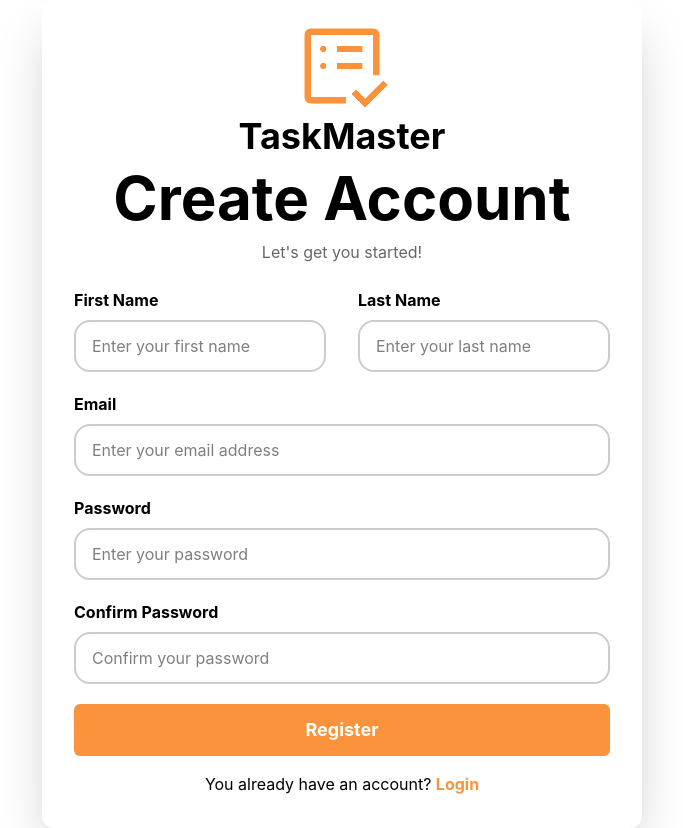
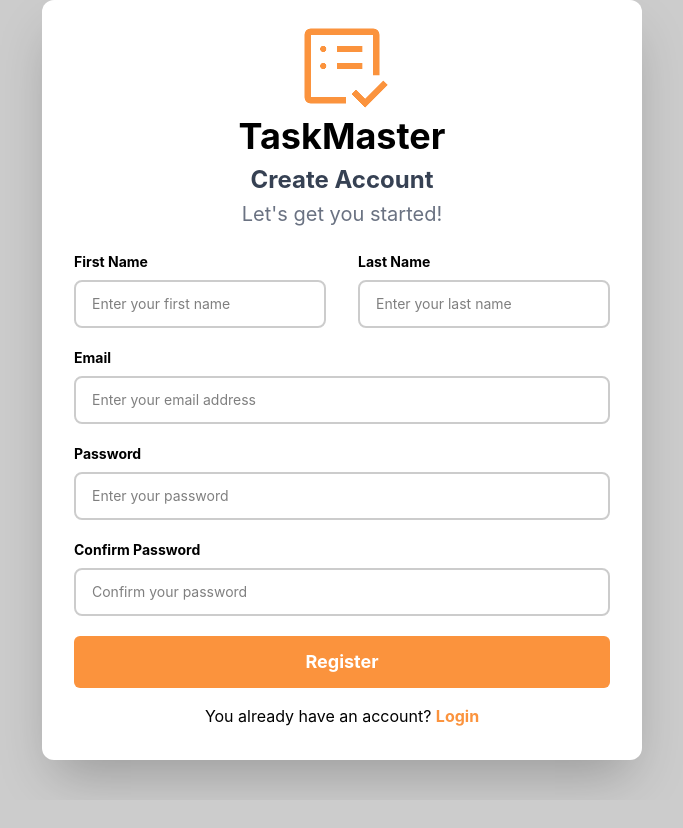
Before and after one commit to Life4Death04/ToDo-Frontend-3v, a React (Vite) app: page /accounts/register in a window 1280 px wide. Shown: the whole page, without its empty margins (298-981 px from the left). After the commit the page ends 800 px from the top, so only its background shows below. Built offline with nearby package versions, Linux system fonts and the light colour scheme.

Commit message:
feat: Optimistic Updates for Login/Register

```diff
--- a/src/components/Auth/LoginForm.tsx
+++ b/src/components/Auth/LoginForm.tsx
@@ -38,12 +38,22 @@ type LoginFormProps = {
     error: Error | null
 }
 
+type ErrorTypes = {
+    email: string;
+    password: string;
+}
+
+const errorMessages: ErrorTypes = {
+    email: 'Email not registered',
+    password: 'Invalid password or email',
+}
+
 // -------------------- Main Login Component --------------------
-export default function LoginForm({onSubmit, onChange, values, isPending, isError, error}: LoginFormProps) {
+export default function LoginForm({onSubmit, onChange, values, isPending, error}: LoginFormProps) {
     return(
-        <main className="h-screen flex items-center justify-center">
-            <section className="mx-auto text-center w-max-auth shadow-2xl rounded-xl p-8">
-                <Header {...headerText}></Header>
+        <main className="h-screen flex items-center justify-center border-2 bg-white">
+            <section className="mx-auto text-center w-max-auth h-fit shadow-2xl rounded-xl p-8">
+                <Header {...headerText} />
                 <form onSubmit={onSubmit} className="flex flex-col content-around mt-6 mb-4">
                         <Input
                             type="email"
@@ -52,8 +62,9 @@ export default function LoginForm({onSubmit, onChange, values, isPending, isErro
                             value={values.email}
                             required={true}
                             placeholder="Enter your email address"
-                            onChange={onChange}>
-                        </Input>
+                            onChange={onChange}
+                            error={(error?.message === errorMessages.email) ? error : undefined}
+                        />
                         <Input
                             type="password"
                             name="password"
@@ -61,8 +72,9 @@ export default function LoginForm({onSubmit, onChange, values, isPending, isErro
                             value={values.password}
                             required={true}
                             placeholder="Enter your password"
-                            onChange={onChange}>
-                        </Input>
+                            onChange={onChange}
+                            error={(error?.message === errorMessages.password) ? error : undefined}
+                        />
                         <div className="flex justify-between mb-4">
                             <div className="">
                                 <input type="checkbox" className="mr-2 size-3.5"/>
@@ -76,10 +88,9 @@ export default function LoginForm({onSubmit, onChange, values, isPending, isErro
                                 </button>
                             </Link>
                         </div>
-                        <SubmitBtn {...submitBtnContent} isPending={isPending}></SubmitBtn>
-                        {isError && <p>{error?.message}</p>}
+                        <SubmitBtn {...submitBtnContent} isPending={isPending} />
                 </form>
-                <Footer {...footerContent}></Footer>
+                <Footer {...footerContent} />
             </section>
         </main>
     )
--- a/src/components/Auth/RegisterForm.tsx
+++ b/src/components/Auth/RegisterForm.tsx
@@ -37,13 +37,24 @@ type RegisterFormProps = {
     isPending: boolean,
     isSuccess: boolean,
     error: Error | null,
+    fieldErrors?: Partial<ErrorTypes>
+}
+
+type ErrorTypes = {
+    email: string;
+    password: string;
+}
+
+const errorMessages:ErrorTypes = {
+    email: "Email already in use",
+    password: "Passwords don't match"
 }
 
 // -------------------- Main Register Component --------------------
-export default function RegisterForm({ values, onChange, onSubmit, isError, isPending, error, isSuccess }: RegisterFormProps){
+export default function RegisterForm({ values, onChange, onSubmit, isPending, error, isSuccess, fieldErrors }: RegisterFormProps){
     return(
         <main className="flex items-center justify-center">
-            <section className="text-center mx-auto w-max-auth shadow-2xl rounded-xl p-8 pt-4">
+            <section className="bg-white text-center mx-auto w-max-auth shadow-2xl rounded-xl p-8 pt-4 bg0">
                 <Header {...headerText}></Header>
                 <form className="flex flex-col content-around" onSubmit={onSubmit}>
                         <div className="flex justify-between gap-8">
@@ -71,7 +82,9 @@ export default function RegisterForm({ values, onChange, onSubmit, isError, isPe
                             placeholder="Enter your email address"
                             required={true}
                             value={values.email}
-                            onChange={onChange}>
+                            onChange={onChange}
+                            error={(error?.message === errorMessages.email) ? error : undefined}
+                        >
                         </Input>
                         <Input
                             type="password"
@@ -80,9 +93,9 @@ export default function RegisterForm({ values, onChange, onSubmit, isError, isPe
                             placeholder="Enter your password"
                             required={true}
                             value={values.password}
-                            onChange={onChange}>
+                            onChange={onChange}
+                        >
                         </Input>
-                        {isError && <p>Password Invalidation!</p>}
                         <Input
                             type="password"
                             name="confirmPassword"
@@ -90,12 +103,12 @@ export default function RegisterForm({ values, onChange, onSubmit, isError, isPe
                             placeholder="Confirm your password"
                             required={true}
                             value={values.confirmPassword}
-                            onChange={onChange}>
+                            onChange={onChange}
+                            error={(fieldErrors?.password === errorMessages.password) ? new Error(errorMessages.password) : undefined}
+                        >
                         </Input>
-                        {/* <button type="submit" className="bg-orange text-white font-bold  rounded-md p-3 mt-4 mb-2 hover:cursor-pointer hover:bg-orange-strong">Register</button> */}
                         <SubmitBtn {...submitBtnContent} isPending={isPending}></SubmitBtn>
-                        {isError && <p>{error?.message}</p>}
-                        {isSuccess && <p>User created successfully</p>}
+                        {isSuccess && <p className="bg-green-100 text-green-800 border border-green-800 mt-4 w-fit mx-auto px-2 py-1 rounded-lg xsm:text-xs md:text-sm lg:text-base">User created successfully</p>}
                 </form>
                 <Footer {...footerContent}></Footer>
             </section>
--- a/src/components/Common/CommonComponents.tsx
+++ b/src/components/Common/CommonComponents.tsx
@@ -9,6 +9,7 @@ type InputCompTypes = {
     label: string,
     required?: false | true,
     placeholder: string,
+    error?: Error | null ,
     onChange: (e: ChangeEvent<HTMLInputElement>) => void
 };
 
@@ -36,14 +37,14 @@ type ButtonProps = {
 }
 
 // -------------------- Input Component --------------------
-export function Input({ type, value, name, label, required, placeholder, onChange }:InputCompTypes){
+export function Input({ type, value, name, label, required, placeholder, onChange, error }:InputCompTypes){
     return(
         <div className="text-left flex-grow mb-5">
-            <label className="block font-bold mb-2 capitalize">
+            <label className="block font-bold mb-2 capitalize xsm:text-xs md:text-sm">
                 {label}
             </label>
             <input
-                className="lg:px-4 lg:py-3 border-2 border-black/20 rounded-2xl w-full xsm:text-sm xsm:p-3 md:text-md lg:text-base"
+                className={`lg:px-4 lg:py-3 border-2 border-black/20 rounded-lg w-full xsm:text-xs xsm:p-3 md:text-sm lg:text-md ${error ? 'border-red-500' : ''}`}
                 type={type}
                 value={value}
                 onChange={onChange}
@@ -51,6 +52,7 @@ export function Input({ type, value, name, label, required, placeholder, onChang
                 name={name}
                 placeholder={placeholder}
             />
+            {error && <p className="text-red-500 text-sm mt-1">{error.message}</p>}
         </div>
     );
 }
@@ -59,10 +61,10 @@ export function Input({ type, value, name, label, required, placeholder, onChang
 export function Header({textH2, label}: HeaderProps){
     return(
         <header className="mb-6">
-            <img className="mx-auto" src="../icon-main.png"></img>
-            <h1 className="text-4xl font-bold">TaskMaster</h1>
-            <h2 className="text-6xl font-bold my-3">{textH2}</h2>
-            <label className="text-black/60">{label}</label>
+            <img className="mx-auto xsm:w-20 md:w-25" src="../icon-main.png"></img>
+            <h1 className="xsm:text-2xl md:text-4xl font-bold">TaskMaster</h1>
+            <h2 className="text-gray-700 xsm:text-xl md:text-2xl font-bold mt-2 mb-1">{textH2}</h2>
+            <label className="text-gray-500 xsm:text-base md:text-xl">{label}</label>
         </header>
     );
 }
@@ -71,9 +73,9 @@ export function Header({textH2, label}: HeaderProps){
 export function Footer({label, buttonUrl, buttonText}: FooterProps){
     return(
         <footer className="mt-4">
-            <label>{label}</label>
+            <label className="xsm:text-xs md:text-sm lg:text-base">{label}</label>
             <Link to={`${buttonUrl}`}>
-                <button className="text-orange font-bold hover:cursor-pointer">{buttonText}</button>
+                <button className="text-orange font-bold hover:cursor-pointer xsm:text-xs md:text-sm lg:text-base">{buttonText}</button>
             </Link>
         </footer>
     );
@@ -82,14 +84,14 @@ export function Footer({label, buttonUrl, buttonText}: FooterProps){
 // -------------------- Submit Button Component --------------------
 export function SubmitBtn({buttonText, isPending}: SubmitBtnProps){
     return(
-        <button type="submit" className="bg-orange text-white rounded-md xsm:p-2 xsm:text-sm xsm:text-semibold lg:p-3 lg:font-bold lg:text-lg  hover:cursor-pointer hover:bg-orange-strong">{isPending ? 'Loading...' : buttonText}</button>
+        <button type="submit" className="bg-orange text-white rounded-md xsm:p-2 xsm:text-sm md:text-base xsm:text-semibold lg:p-3 lg:font-bold lg:text-lg hover:cursor-pointer hover:bg-orange-strong">{isPending ? 'Loading...' : buttonText}</button>
     );
 }
 
 // -------------------- Reusable Button Component --------------------
 export function Button({ onClick, textButton, buttonStyle }: ButtonProps){
     return(
-        <button className={`bg-orange text-white font-bold xsm:p-2 sm:text-xl lg:text-2xl sm:p-3 lg:p-4 rounded-xl hover:cursor-pointer hover:bg-orange-strong ${buttonStyle}`} onClick={onClick}>
+        <button className={`bg-orange text-white font-bold xsm:p-2 sm:text-xl lg:text-xl sm:p-3 lg:p-4 rounded-xl hover:cursor-pointer hover:bg-orange-strong ${buttonStyle}`} onClick={onClick}>
             {textButton}
         </button>
     );
--- a/src/containers/RegisterContainer.tsx
+++ b/src/containers/RegisterContainer.tsx
@@ -10,8 +10,14 @@ export type FormData = {
     confirmPassword: string,
 }
 
+type ErrorTypes = {
+    email: string;
+    password: string;
+}
+
 export default function RegisterContainer(){
     const { mutate, isPending, isError, error, isSuccess } = useRegisterNewUser();
+    const [fieldErrors, setFieldErrors] = useState<Partial<ErrorTypes>>({})
     const [formData, setFormData] = useState<FormData>({
         firstName: "",
         lastName: "",
@@ -31,7 +37,13 @@ export default function RegisterContainer(){
 
     function handleOnSubmit(e: React.FormEvent):void{
         e.preventDefault();
-        mutate(formData);
+        if(formData.password !== formData.confirmPassword){
+            setFieldErrors({ password: "Passwords don't match" })
+            return;
+        }
+        setFieldErrors({password: ''})
+        const {firstName, lastName, email, password} = formData;
+        mutate({firstName, lastName, email, password});
     }
 
     return(
@@ -43,6 +55,7 @@ export default function RegisterContainer(){
             isPending={isPending}
             error={error}
             isSuccess={isSuccess}
+            fieldErrors={fieldErrors}
         />
     );
 }
--- a/src/index.css
+++ b/src/index.css
@@ -53,4 +53,8 @@
     * {
         font-size: 1rem;
     }
+
+    body{
+        background-color: #ccc;
+    }
 }
```
